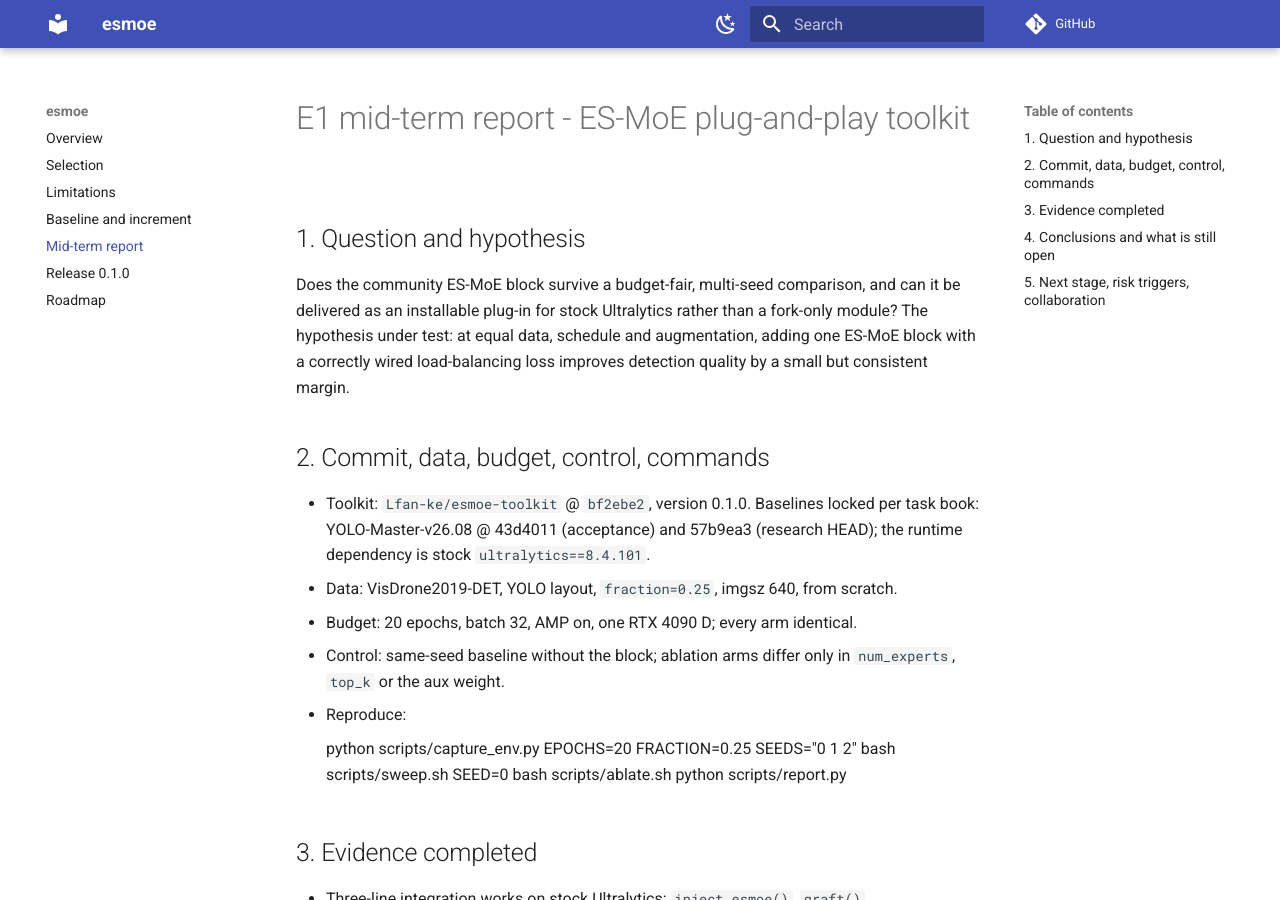
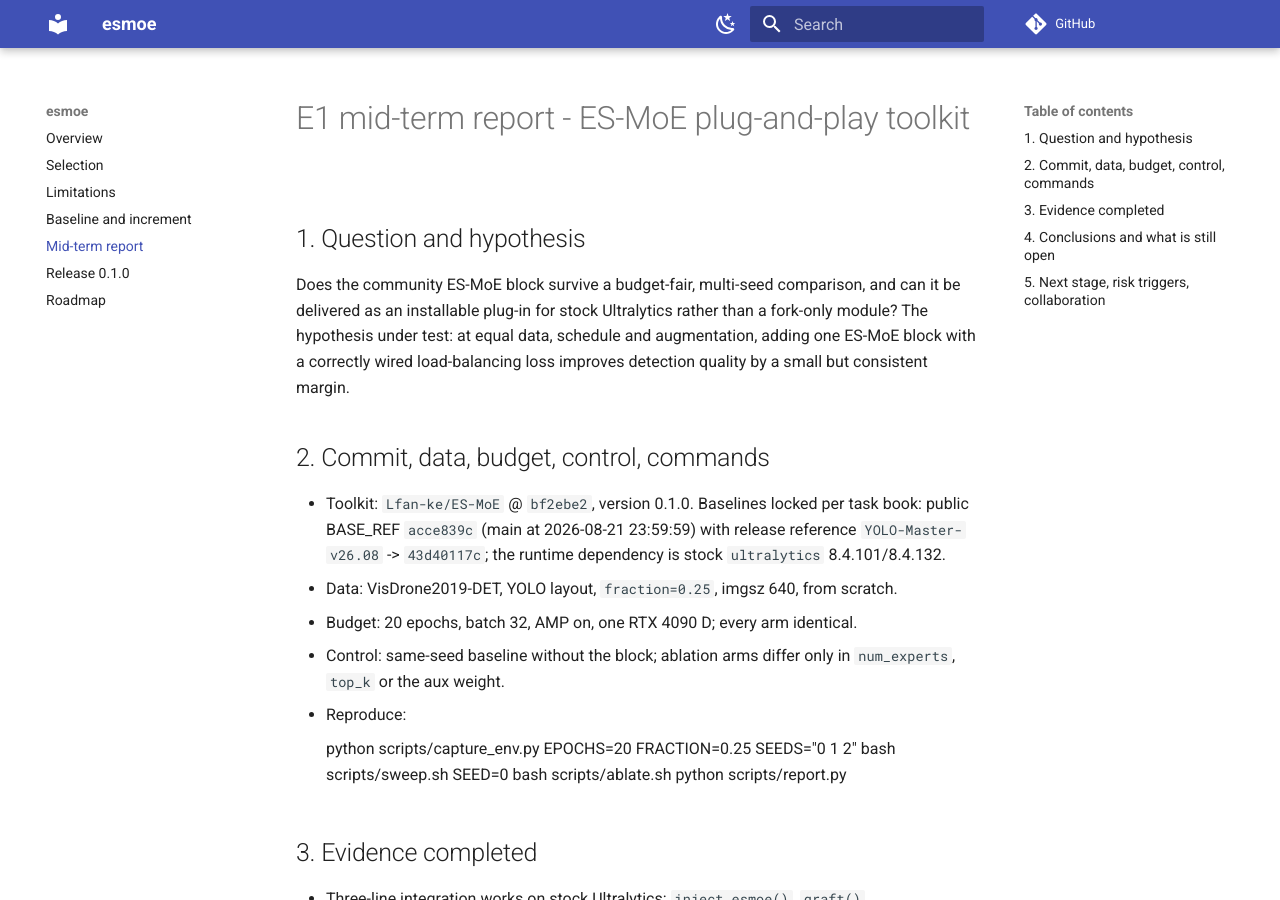
Before and after one commit to Lfan-ke/ES-MoE, an MkDocs documentation site: the page built from docs/MIDTERM.md, in a window 1280 px wide and 900 px high. Built offline with MkDocs 1.6.1 and Material for MkDocs 9.7.7, drawn with Linux system fonts in a browser that asks for light colours; comment, search, counter and statistics services are not loaded.

Commit message:
chore(esmoe): follow the repository rename to ES-MoE across links and docs.
Signed-off-by: Leo Cheng (heke1228) <chengkelfan@qq.com>

```diff
--- a/docs/MIDTERM.md
+++ b/docs/MIDTERM.md
@@ -9,9 +9,9 @@
 
 ## 2. Commit, data, budget, control, commands
 
-- Toolkit: `Lfan-ke/esmoe-toolkit` @ `bf2ebe2`, version 0.1.0. Baselines locked per task book:
-  YOLO-Master-v26.08 @ 43d4011 (acceptance) and 57b9ea3 (research HEAD); the runtime dependency is
-  stock `ultralytics==8.4.101`.
+- Toolkit: `Lfan-ke/ES-MoE` @ `bf2ebe2`, version 0.1.0. Baselines locked per task book:
+  public BASE_REF `acce839c` (main at 2026-08-21 23:59:59) with release reference
+  `YOLO-Master-v26.08` -> `43d40117c`; the runtime dependency is stock `ultralytics` 8.4.101/8.4.132.
 - Data: VisDrone2019-DET, YOLO layout, `fraction=0.25`, imgsz 640, from scratch.
 - Budget: 20 epochs, batch 32, AMP on, one RTX 4090 D; every arm identical.
 - Control: same-seed baseline without the block; ablation arms differ only in `num_experts`,
--- a/mkdocs.yml
+++ b/mkdocs.yml
@@ -1,6 +1,6 @@
 site_name: esmoe
 site_description: Drop-in ES-MoE block for Ultralytics YOLO - installable, budget-fair, aux-loss aware.
-repo_url: https://github.com/Lfan-ke/esmoe-toolkit
+repo_url: https://github.com/Lfan-ke/ES-MoE
 edit_uri: blob/main/docs/
 
 theme:
```
Also changed, not shown: README.md (+1 -1 lines), docs/BASELINE.md (+1 -1 lines), docs/RELEASE_v0.1.0.md (+1 -1 lines), pyproject.toml (+4 -4 lines).
